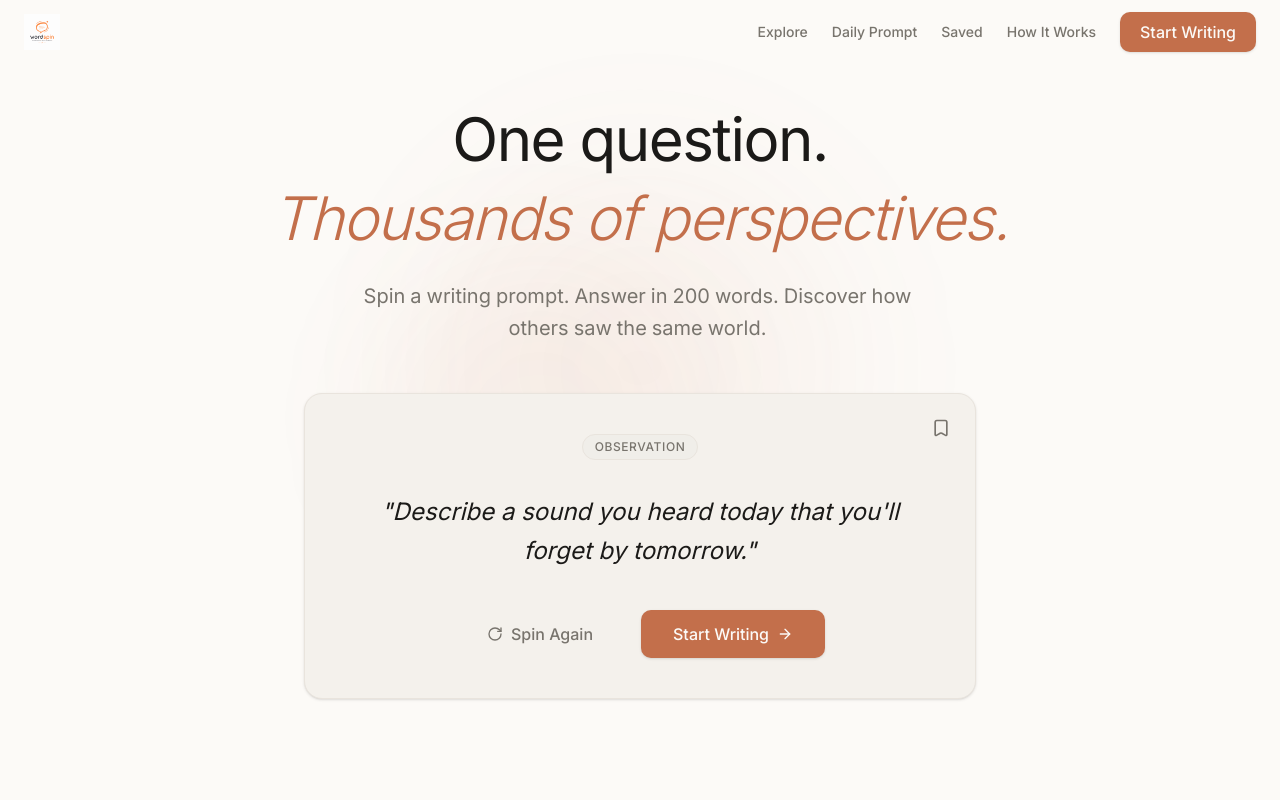
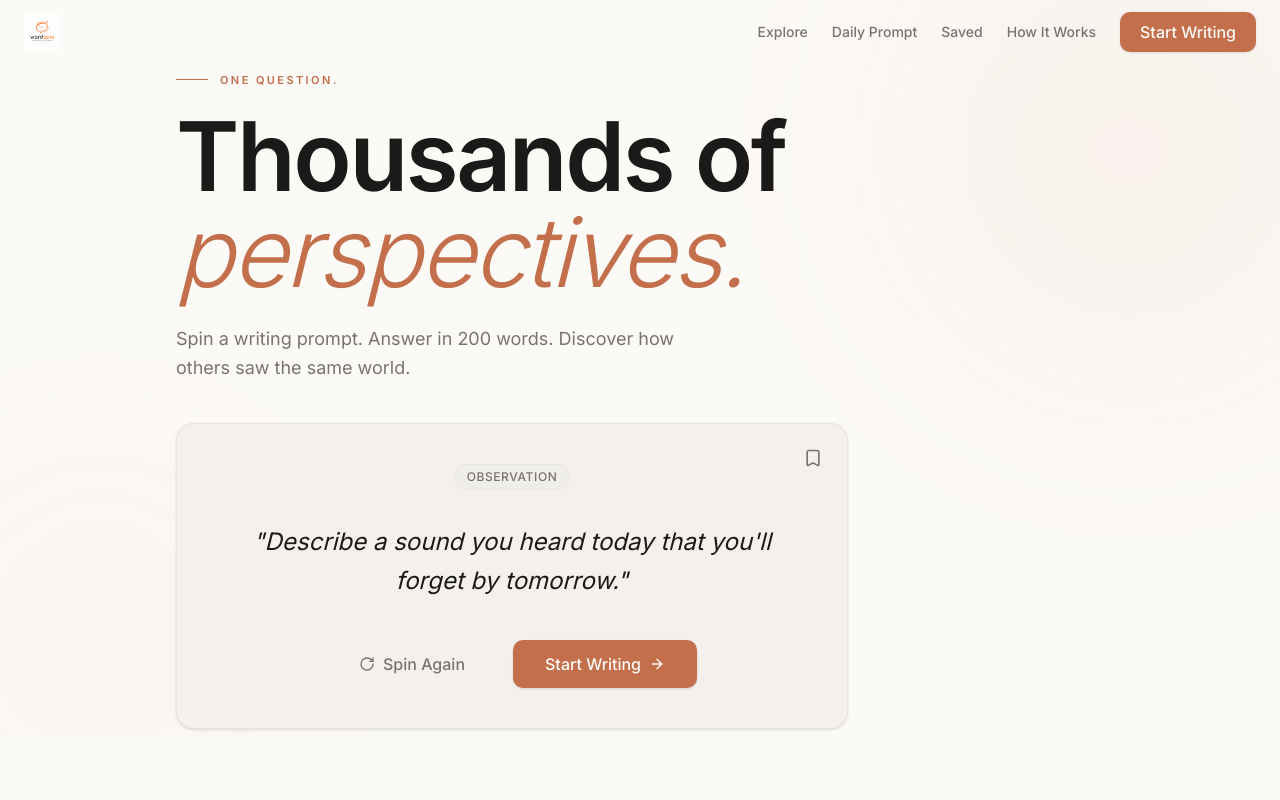
Before and after one commit to hiimanshu19x/Wordspin, a Next.js app: page / in a window 1280 px wide. Shown: the top 800 px of the page. Built offline with nearby package versions, Linux system fonts and the light colour scheme.

Commit message:
Redesign hero: left-aligned editorial layout matching reference

```diff
--- a/src/components/home/hero-section.tsx
+++ b/src/components/home/hero-section.tsx
@@ -1,7 +1,6 @@
 'use client';
 
 import { useState } from 'react';
-import { AnimatedText } from '@/components/shared/animated-text';
 import { motion } from 'framer-motion';
 import { ChevronDown } from 'lucide-react';
 import { useRouter } from 'next/navigation';
@@ -21,67 +20,67 @@ export function HeroSection() {
   };
 
   return (
-    <section className="relative flex min-h-[calc(100vh-4rem)] flex-col items-center justify-center overflow-hidden pt-16">
-      {/* Ambient background decoration */}
-      <div className="pointer-events-none absolute inset-0 flex items-center justify-center overflow-hidden">
+    <section className="relative flex min-h-[calc(100vh-4rem)] flex-col justify-center overflow-hidden pt-16">
+      {/* Ambient background orbs */}
+      <div className="pointer-events-none absolute inset-0 overflow-hidden">
         <motion.div
-          animate={{
-            scale: [1, 1.05, 1],
-            opacity: [0.5, 0.6, 0.5],
-          }}
-          transition={{
-            duration: 8,
-            repeat: Infinity,
-            ease: 'easeInOut',
-          }}
-          className="absolute h-[400px] w-[400px] rounded-full bg-accent/10 blur-[80px]"
+          animate={{ scale: [1, 1.05, 1], opacity: [0.4, 0.55, 0.4] }}
+          transition={{ duration: 9, repeat: Infinity, ease: 'easeInOut' }}
+          className="absolute right-[-100px] top-[-100px] h-[500px] w-[500px] rounded-full bg-accent/10 blur-[100px]"
         />
         <motion.div
-          animate={{
-            scale: [1, 1.1, 1],
-            opacity: [0.4, 0.5, 0.4],
-          }}
-          transition={{
-            duration: 10,
-            repeat: Infinity,
-            ease: 'easeInOut',
-            delay: 1,
-          }}
-          className="absolute ml-[-200px] mt-[100px] h-[300px] w-[300px] rounded-full bg-primary/10 blur-[60px]"
+          animate={{ scale: [1, 1.08, 1], opacity: [0.3, 0.45, 0.3] }}
+          transition={{ duration: 12, repeat: Infinity, ease: 'easeInOut', delay: 2 }}
+          className="absolute bottom-[-100px] left-[-100px] h-[400px] w-[400px] rounded-full bg-primary/8 blur-[80px]"
         />
       </div>
 
-      <div className="relative z-10 flex w-full max-w-4xl flex-col items-center px-4 text-center">
-        {/* Headline */}
+      {/* Content */}
+      <div className="relative z-10 mx-auto w-full max-w-5xl px-6 md:px-10 lg:px-12">
+
+        {/* Eyebrow — "— ONE QUESTION." */}
         <motion.div
-          initial={{ opacity: 0, y: 20 }}
-          animate={{ opacity: 1, y: 0 }}
-          transition={{ duration: 0.7, ease: [0.22, 1, 0.36, 1] }}
-          className="flex flex-col items-center gap-1"
+          initial={{ opacity: 0, x: -12 }}
+          animate={{ opacity: 1, x: 0 }}
+          transition={{ duration: 0.5, ease: 'easeOut' }}
+          className="mb-5 flex items-center gap-3"
         >
-          <h1 className="font-serif font-normal tracking-tight leading-tight text-foreground
-                         text-4xl sm:text-5xl md:text-5xl lg:text-6xl">
+          <div className="h-px w-8 bg-accent" />
+          <span className="font-sans text-[11px] font-semibold uppercase tracking-[0.22em] text-accent">
             One question.
-          </h1>
-          <h2 className="font-serif font-light italic tracking-tight leading-tight text-accent
-                         text-4xl sm:text-5xl md:text-5xl lg:text-6xl lg:whitespace-nowrap">
-            Thousands of perspectives.
-          </h2>
+          </span>
         </motion.div>
 
-        <div className="mt-6 flex justify-center">
-          <AnimatedText
-            text="Spin a writing prompt. Answer in 200 words. Discover how others saw the same world."
-            className="max-w-xl text-center text-lg leading-relaxed text-muted-foreground md:text-xl"
-            delay={0.3}
-          />
-        </div>
+        {/* Main headline */}
+        <motion.h1
+          initial={{ opacity: 0, y: 24 }}
+          animate={{ opacity: 1, y: 0 }}
+          transition={{ duration: 0.75, delay: 0.1, ease: [0.22, 1, 0.36, 1] }}
+          className="font-serif font-semibold tracking-tight leading-[1.0]
+                     text-5xl sm:text-6xl md:text-7xl lg:text-8xl"
+        >
+          {/* "Thousands of" — dark, upright */}
+          <span className="text-foreground">Thousands of </span>
+          {/* "perspectives." — italic, accent, inline continuation */}
+          <span className="italic text-accent font-light">perspectives.</span>
+        </motion.h1>
 
-        <motion.div
+        {/* Subtitle */}
+        <motion.p
           initial={{ opacity: 0, y: 10 }}
           animate={{ opacity: 1, y: 0 }}
-          transition={{ delay: 0.6, duration: 0.8 }}
-          className="mt-12 w-full max-w-2xl"
+          transition={{ duration: 0.6, delay: 0.35 }}
+          className="mt-6 max-w-lg text-base sm:text-lg leading-relaxed text-muted-foreground"
+        >
+          Spin a writing prompt. Answer in 200 words. Discover how others saw the same world.
+        </motion.p>
+
+        {/* Prompt Card */}
+        <motion.div
+          initial={{ opacity: 0, y: 12 }}
+          animate={{ opacity: 1, y: 0 }}
+          transition={{ delay: 0.55, duration: 0.7 }}
+          className="mt-10 w-full max-w-2xl"
         >
           <PromptCard
             prompt={SAMPLE_PROMPTS[currentPromptIndex]}
@@ -91,11 +90,11 @@ export function HeroSection() {
         </motion.div>
       </div>
 
-      {/* Scroll Indicator */}
+      {/* Scroll indicator */}
       <motion.div
         animate={{ y: [0, 8, 0] }}
         transition={{ duration: 2, repeat: Infinity, ease: 'easeInOut' }}
-        className="absolute bottom-8 text-muted-foreground/50"
+        className="absolute bottom-8 left-1/2 -translate-x-1/2 text-muted-foreground/40"
       >
         <ChevronDown className="h-6 w-6" />
       </motion.div>
```
